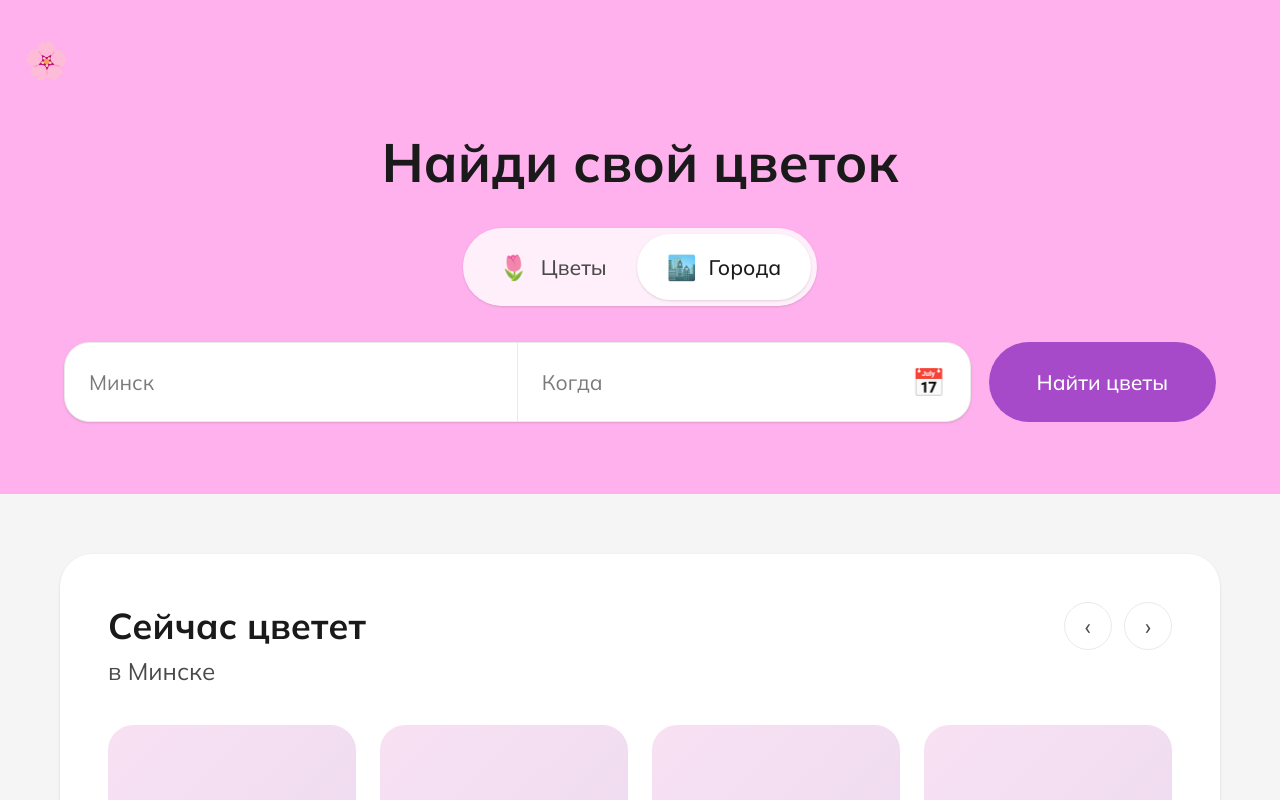
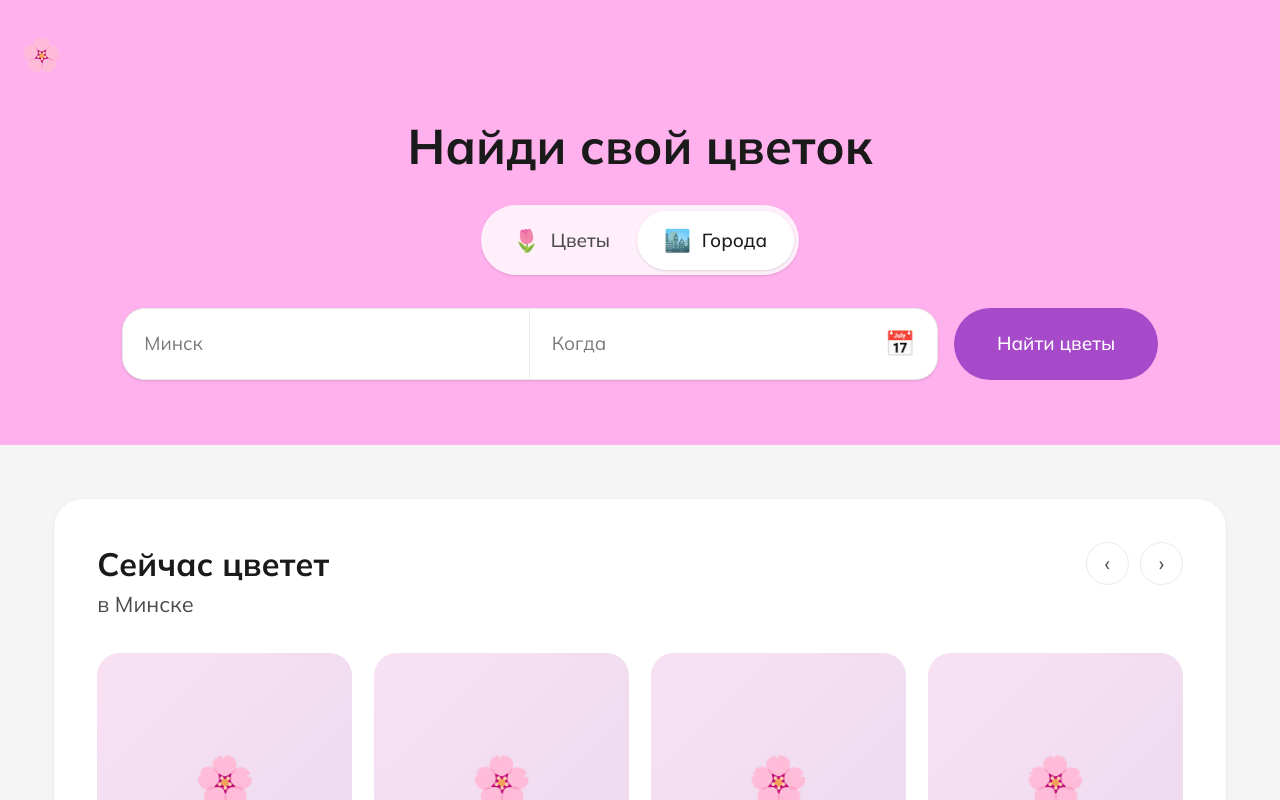
Before and after one commit to Spalesja/flowercalendar, a Next.js app: page / in a window 1280 px wide. Shown: the top 800 px of the page. Built offline with nearby package versions, Linux system fonts and the light colour scheme.

Commit message:
resize fonts by 10%

```diff
--- a/src/app/globals.css
+++ b/src/app/globals.css
@@ -125,6 +125,6 @@
   }
   html {
     @apply font-sans;
-    font-size: 24px;
+    font-size: 21.6px;
   }
 }
```
